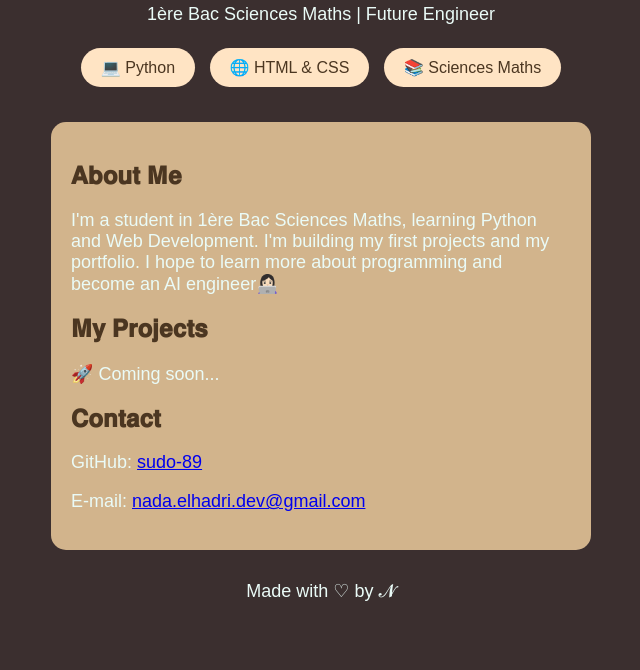
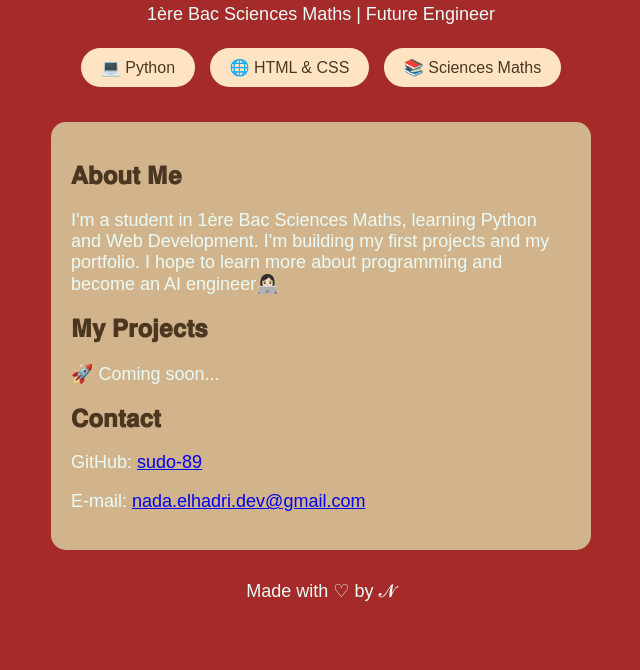
Before and after one commit to sudo-89/Portofilio, a plain HTML site: page index.html in a window 1280 px wide. Shown: the part 257-927 px from the top of the page, without its empty margins (319-959 px from the left). Drawn offline with Linux system fonts and the light colour scheme.

Commit message:
Update index.html

```diff
--- a/index.html
+++ b/index.html
@@ -5,7 +5,7 @@
 <meta name="viewport" content="width=device-width, initial-scale=1.0">
 <title>N | Portofolio</title>
 <style>
-  body { background:#3B2F2F ; color: #4B3621; font-family: Arial; text-align: center; padding: 50px 20px; margin: 0; }
+  body { background:#A52A2A ; color: #4B3621; font-family: Arial; text-align: center; padding: 50px 20px; margin: 0; }
   .avatar { width: 120px; height: 120px; background: #FEF9EF; border-radius: 50%; display: flex; align-items: center; justify-content: center; font-size: 70px; font-weight: bold; margin: 0 auto 20px; border: 3px solid white; }
   h1 { font-size: 40px; margin: 10px 0; }
   p { color: #EAFBF7; font-size: 18px; }
```
